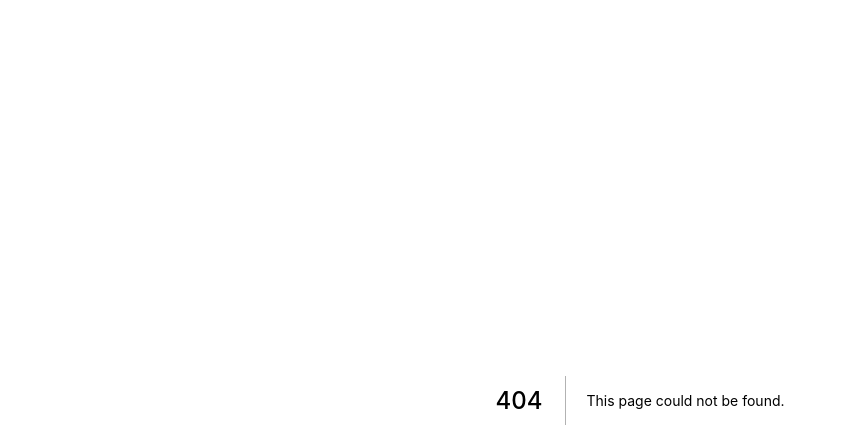
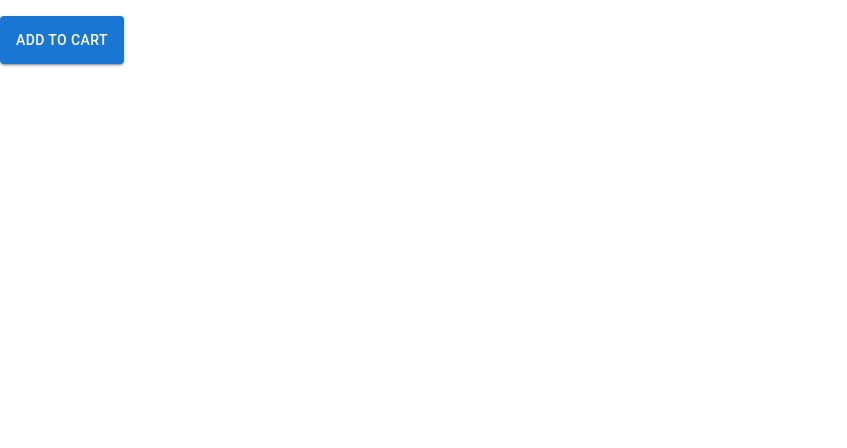
Before and after one commit to amirahmadd/behtarino-challenge, a Next.js app: page /components/ProductAction in a window 1280 px wide. Before the commit this address had no page. Shown: the top 448 px of the page, without its empty margins (0-847 px from the left). Built offline with nearby package versions, Linux system fonts and the light colour scheme.

Commit message:
add action section to product

```diff
--- /dev/null
+++ b/pages/components/ProductAction.js
@@ -0,0 +1,13 @@
+import { Button } from "@mui/material";
+import style from "./ProductAction.module.css";
+const ProductAction = () => {
+  return (
+    <div className={style.actionContainer}>
+      <Button variant="contained" className={style.button}>
+        ADD TO CART
+      </Button>
+    </div>
+  );
+};
+
+export default ProductAction;
--- /dev/null
+++ b/pages/components/ProductAction.module.css
@@ -0,0 +1,15 @@
+.actionContainer {
+  margin: 1rem 0;
+}
+
+.button {
+  border-radius: 10px;
+  height: 3rem;
+  background-color: #ff7a76;
+  box-shadow: -4px 4px 8px 1px rgba(255, 123, 118, 0.4),
+    -4px 6px 20px 1px rgba(255, 123, 118, 0.4);
+}
+
+.button:hover {
+  background-color: #f9544e;
+}
--- a/pages/components/ProductContent.js
+++ b/pages/components/ProductContent.js
@@ -1,3 +1,4 @@
+import ProductAction from "./ProductAction";
 import style from "./ProductContent.module.css";
 import ProductDescription from "./ProductDescription";
 import ProductHeader from "./ProductHeader";
@@ -8,6 +9,7 @@ const ProductContent = (props) => {
     <div className={style.contentContainer}>
       <ProductHeader product={product} />
       <ProductDescription description={product.description} />
+      <ProductAction/>
     </div>
   );
 };
```
